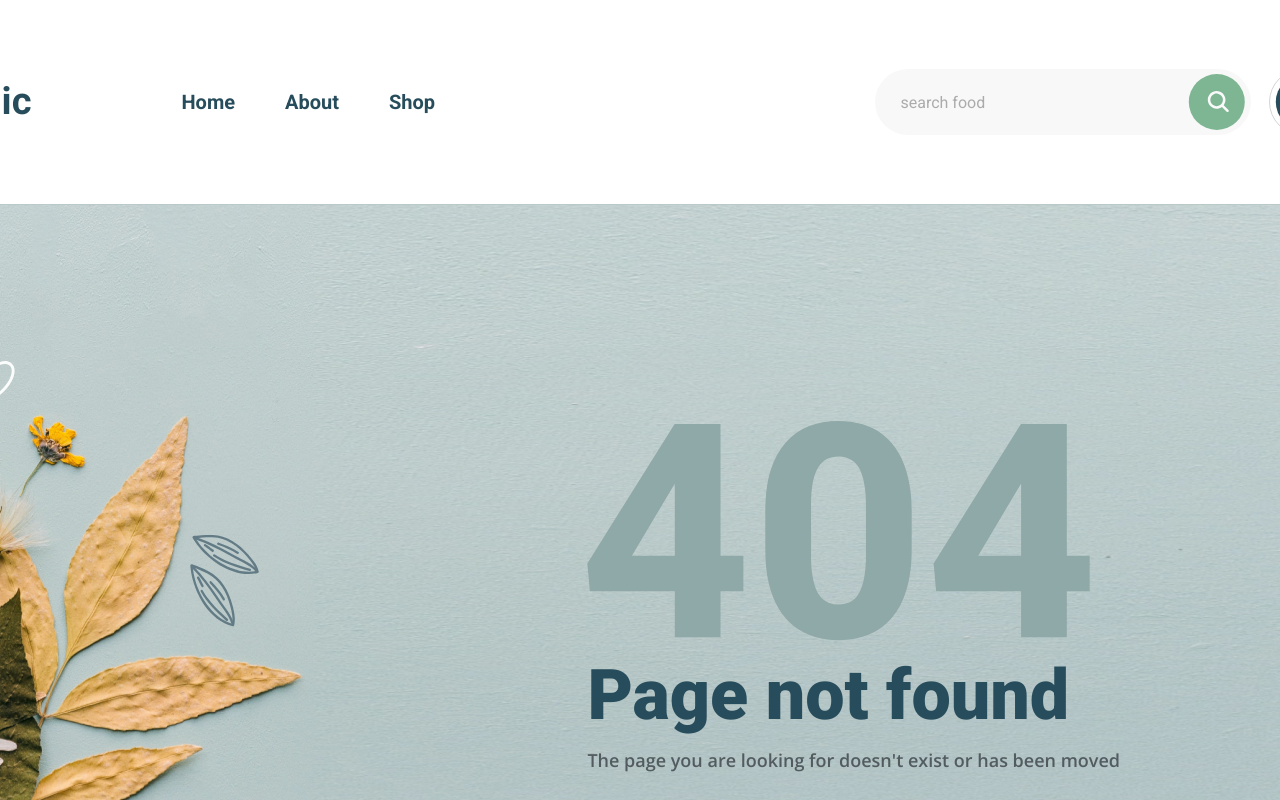
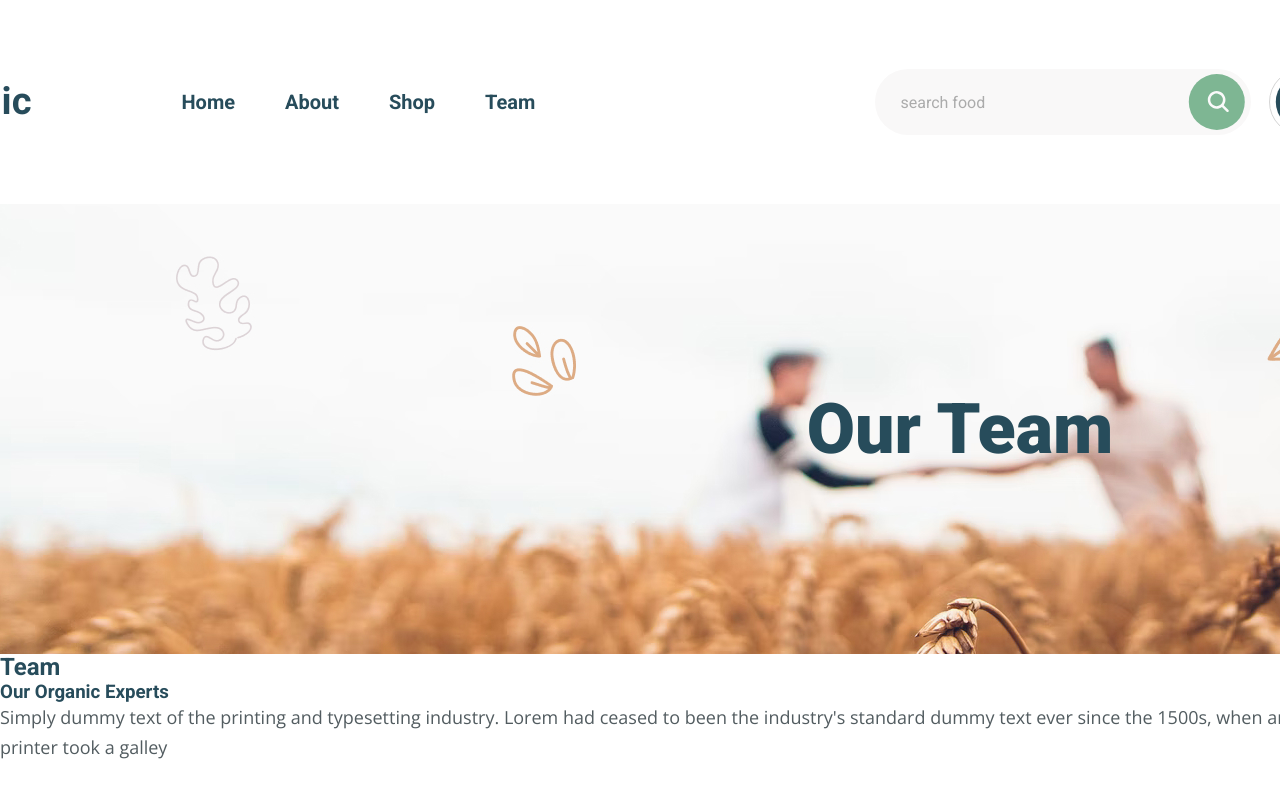
Before and after one commit to Vlad32032/organic-food, a React (Create React App) app: page /organic-food/team in a window 1280 px wide. Shown: the top 800 px of the page. Built offline with nearby package versions, Linux system fonts and the light colour scheme.

Commit message:
added AboutPage

```diff
--- a/src/App.tsx
+++ b/src/App.tsx
@@ -11,6 +11,7 @@ import HomePage from './pages/mainPages/HomePage/HomePage';
 import ShopPage from './pages/mainPages/ShopPage/ShopPage';
 import ShopSinglePage from './pages/mainPages/ShopSinglePage/ShopSinglePage';
 import CartPage from './pages/mainPages/CartPage/CartPage';
+import OurTeamPage from './pages/mainPages/OurTeamPage/OurTeamPage';
 
 import NotFoundPage from './pages/utilityPages/NotFoundPage/NotFoundPage';
 import LicencesPage from './pages/utilityPages/LicencesPage/LicencesPage';
@@ -25,6 +26,7 @@ const App: React.FC = () => {
           <Route path='shop' element={<ShopPage />} />
           <Route path='food/:id' element={<ShopSinglePage />} />
           <Route path='cart' element={<CartPage />}/>
+          <Route path='team' element={<OurTeamPage />} />
         </Route>
 
         <Route path='/' element={<UtilityLayout />}>
--- a/src/assets/data/data.ts
+++ b/src/assets/data/data.ts
@@ -4,7 +4,8 @@
 export const dataNav = [
     {name: 'Home', pathname: '/home'},
     {name: 'About', pathname: '/about'},
-    {name: 'Shop', pathname: '/shop'}
+    {name: 'Shop', pathname: '/shop'},
+    {name: 'Team', pathname: '/team'}
 ];
 
 // used in /components/Footer
--- /dev/null
+++ b/src/components/Main/AboutUsBlocks/TeamBlock/TeamBlock.module.scss
@@ -0,0 +1,3 @@
+.teamBlock {
+    width: 1400px;
+}
--- /dev/null
+++ b/src/components/Main/AboutUsBlocks/TeamBlock/TeamBlock.tsx
@@ -0,0 +1,19 @@
+import { FC } from "react";
+
+import styles from "./TeamBlock.module.scss";
+
+const TeamBlock: FC = () => {
+    return (
+        <section className={styles.teamBlock}>
+            <h2>Team</h2>
+            <h3>Our Organic Experts</h3>
+            <p>Simply dummy text of the printing and typesetting industry. Lorem had ceased to been the industry's standard dummy text ever since the 1500s, when an unknown printer took a galley</p>
+
+            <div>
+
+            </div>
+        </section>
+    );
+};
+
+export default TeamBlock;
--- a/src/components/Main/BannerBlock/BannerBlock.module.scss
+++ b/src/components/Main/BannerBlock/BannerBlock.module.scss
@@ -39,5 +39,8 @@
     &Cart {
         background-image: url(../../../assets/images/background-image/BannerBG/BannerBGCart.jpg);
     }
+    &OurTeam {
+        background-image: url(../../../assets/images/background-image/BannerBG/BannerBGOurTeam.jpg);
+    }
 
 }
--- a/src/components/Main/BannerBlock/BannerBlock.tsx
+++ b/src/components/Main/BannerBlock/BannerBlock.tsx
@@ -12,6 +12,7 @@ const BannerBlock: FC<IBannerBlock> = ({ title }) => {
         if (title === 'Shop') return styles.bannerBlockShop;
         if (title === 'Shop Single') return styles.bannerBlockShopSingle;
         if (title === 'Cart') return styles.bannerBlockCart
+        if (title === 'Our Team') return styles.bannerBlockOurTeam
         return ''
     };
 
--- a/src/pages/mainPages/CartPage/CartPage.tsx
+++ b/src/pages/mainPages/CartPage/CartPage.tsx
@@ -1,4 +1,5 @@
 import { FC } from "react";
+
 import BannerBlock from "../../../components/Main/BannerBlock/BannerBlock";
 import CartBlock from "../../../components/Main/CartBlock/CartBlock";
 
--- /dev/null
+++ b/src/pages/mainPages/OurTeamPage/OurTeamPage.tsx
@@ -0,0 +1,15 @@
+import { FC } from "react";
+
+import BannerBlock from "../../../components/Main/BannerBlock/BannerBlock";
+import TeamBlock from "../../../components/Main/AboutUsBlocks/TeamBlock/TeamBlock";
+
+const OurTeamPage: FC = () => {
+    return (
+        <main>
+            <BannerBlock title="Our Team"/>
+            <TeamBlock />
+        </main>
+    );
+};
+
+export default OurTeamPage;
--- a/src/pages/mainPages/ShopPage/ShopPage.tsx
+++ b/src/pages/mainPages/ShopPage/ShopPage.tsx
@@ -1,4 +1,5 @@
 import { FC } from "react";
+
 import BannerBlock from "../../../components/Main/BannerBlock/BannerBlock";
 import ShopBlockMain from "../../../components/Main/ShopBlocks/ShopBlockMain/ShopBlockMain";
 
```
Also changed, not shown: src/assets/images/background-image/BannerBG/BannerBGOurTeam.jpg (added).
